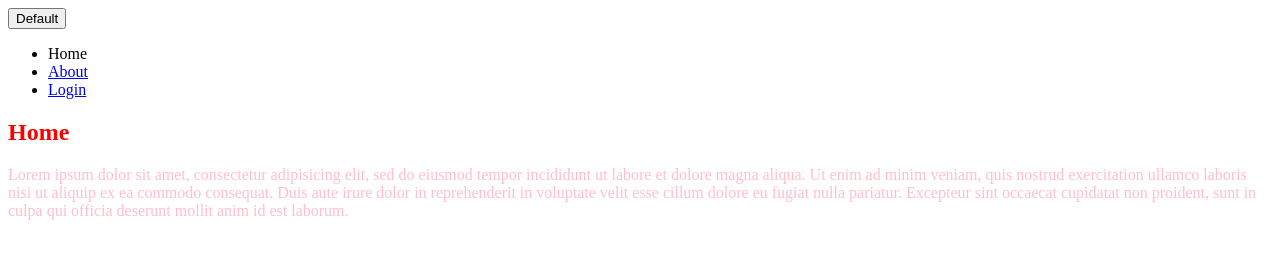
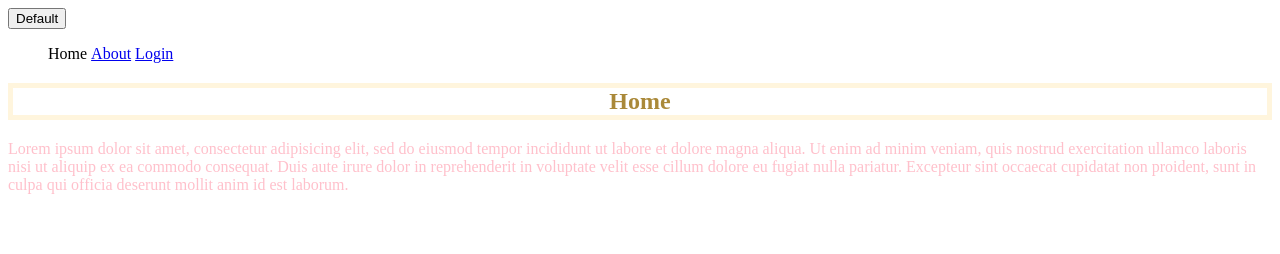
Before and after one commit to wrgsRay/Web-dev, a plain HTML site: page sec6/index.html in a window 1280 px wide. Drawn offline with Linux system fonts and the light colour scheme.

Commit message:
css styles

```diff
--- a/sec6/style.css
+++ b/sec6/style.css
@@ -1,11 +1,20 @@
 /*Selector {*/
 /*    Property: value;*/
 /*}*/
-
+body {
+    /*background-image: url(background.jpg);*/
+    /*background-size: cover;*/
+}
 h2 {
-    color: red;
+    color: #AA8939;
+    text-align: center;
+    border: 5px solid rgba(255, 231, 170, 0.4);
+    cursor: pointer;
 }
-
+li {
+    list-style: none;
+    display: inline-block;
+}
 p {
     color: pink;
 }
```
Also changed, not shown: register.html (+1 -0 lines).
